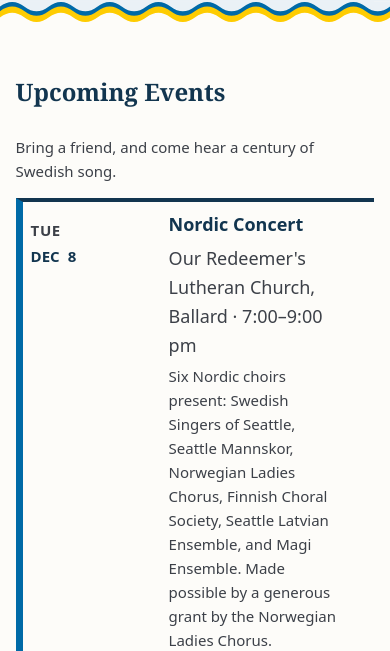
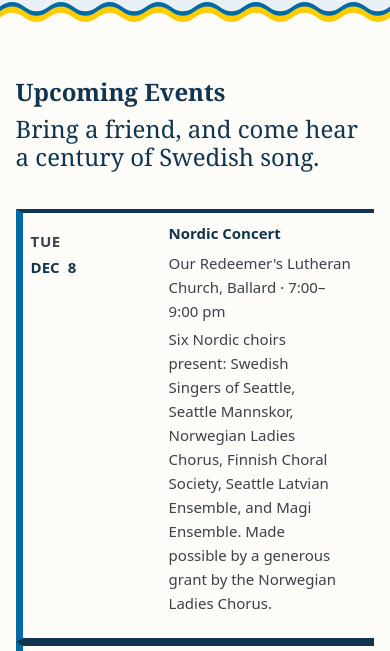
Before and after one commit to pickledherring/swedish_demo, a plain HTML site: page hear_us.html in a window 390 px wide. Shown: the part 146-797 px from the top of the page. Drawn offline with Linux system fonts and the light colour scheme.

Commit message:
more size fixes

```diff
--- a/css/style.css
+++ b/css/style.css
@@ -1037,6 +1037,12 @@ a {
     max-width: var(--measure);
 
   }
+  .event .title {
+    font-size: var(--fs-sm);
+  }
+  .event .meta {
+    font-size: var(--fs-sm);
+  }
 
   /* header */
   .lead { font-size: var(--fs-sm); }
--- a/hear_us.html
+++ b/hear_us.html
@@ -15,8 +15,9 @@
   <div class="events-side">
   <div class="page-title">
     <div class="eyebrow">Upcoming Events</div>
+    <h1>Bring a friend, and come hear a century of Swedish song.</h1>
   </div>
-  <p class="lead muted">Bring a friend, and come hear a century of Swedish song.</p>
+  <br>
   <ul class="events">
     <a href="#">
       <li class="event">
```
